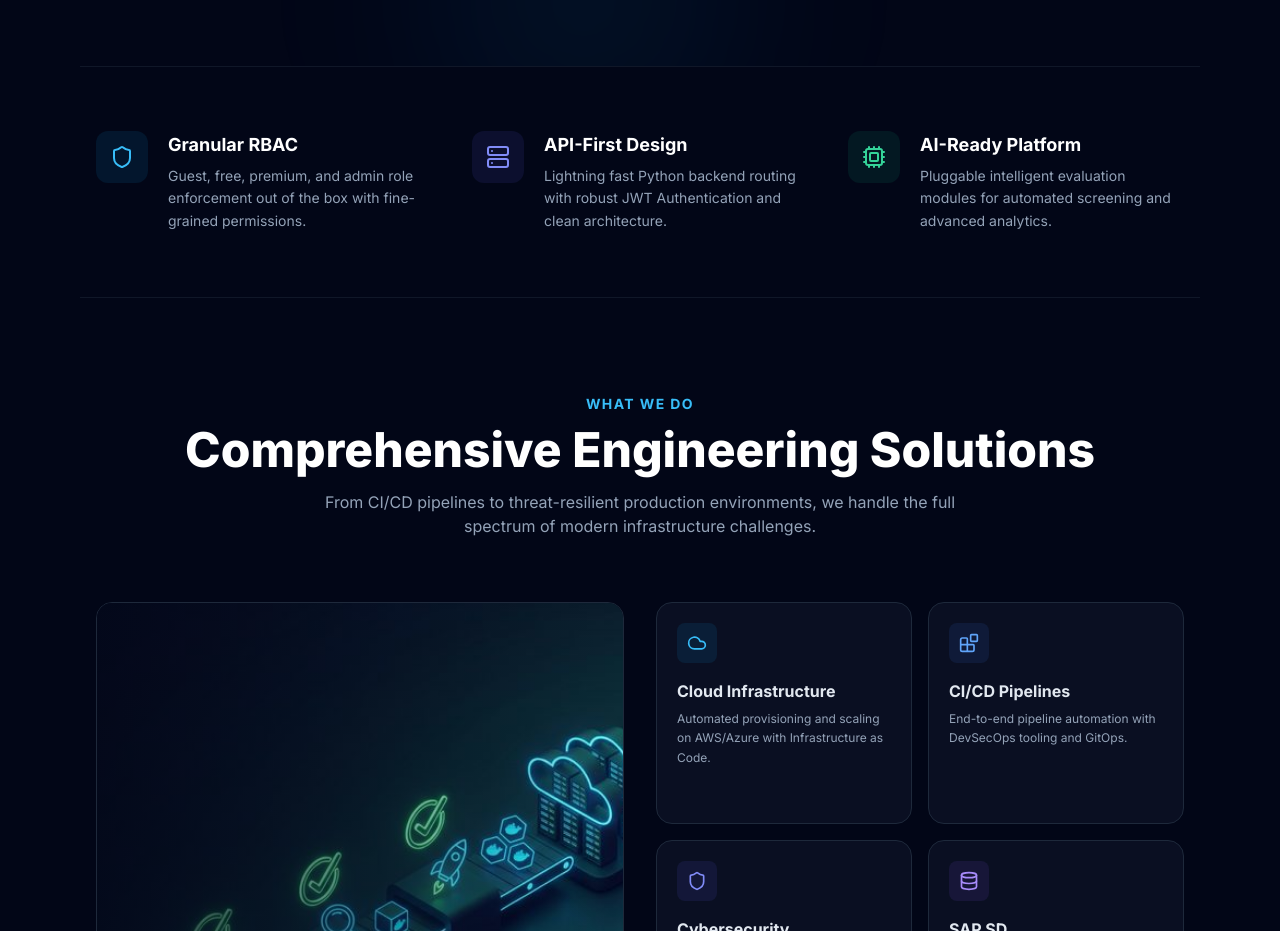
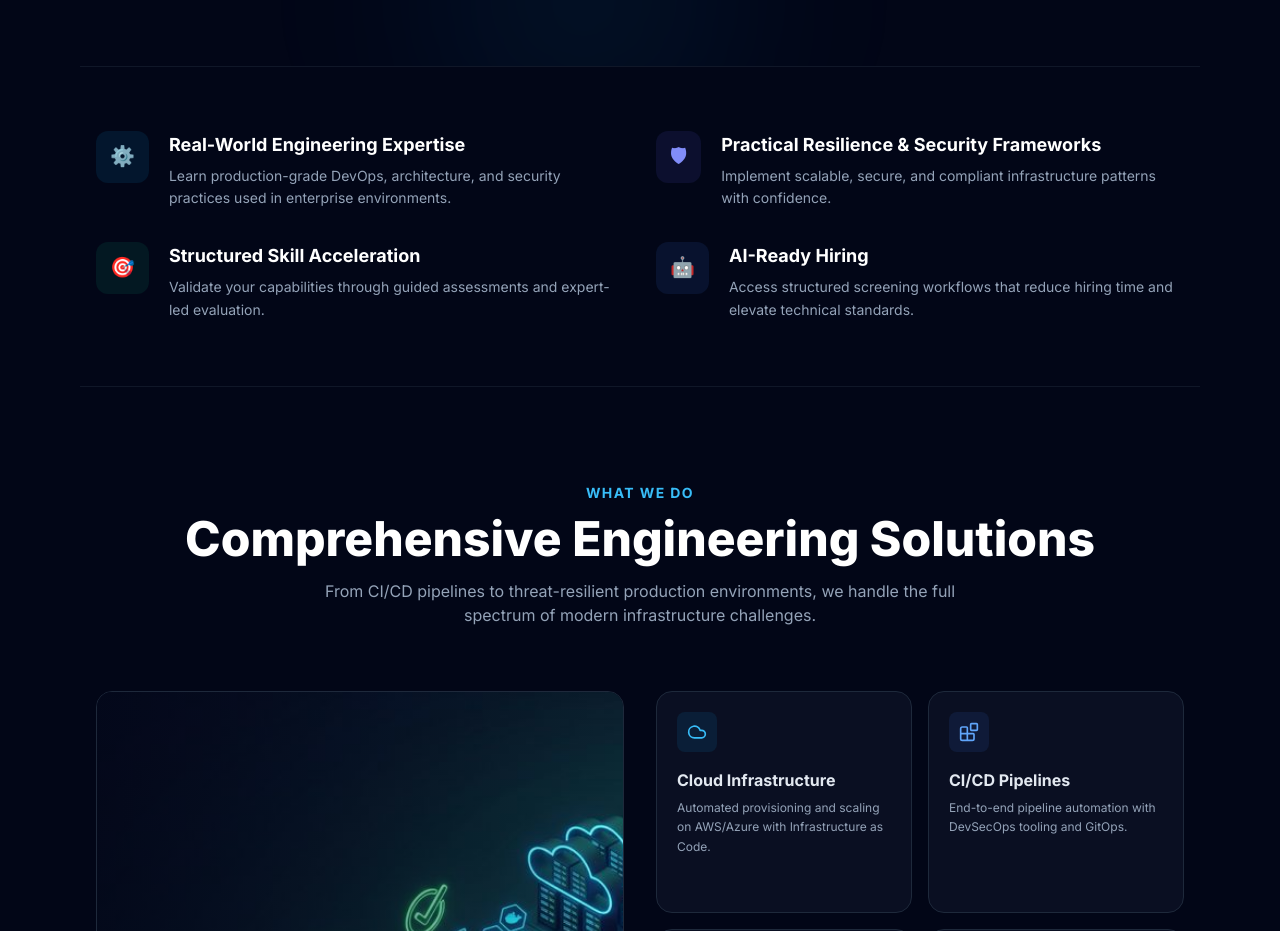
Before and after one commit to thrinathadevops/VERTEX, a Next.js app in the folder varex_frontend/: page / in a window 1280 px wide. Shown: the part 960-1891 px from the top of the page. Built offline with nearby package versions, Linux system fonts and the light colour scheme; no server answers.

Commit message:
goal fix

```diff
--- a/varex_frontend/app/page.tsx
+++ b/varex_frontend/app/page.tsx
@@ -130,16 +130,37 @@ export default function HomePage() {
           TRUST BAR — Key capabilities
          ═══════════════════════════════════════════════════════════ */}
       <section className="py-16 border-y border-slate-800/50 bg-slate-950">
-        <StaggerContainer className="max-w-6xl mx-auto px-4 grid grid-cols-1 md:grid-cols-3 gap-10">
+        <StaggerContainer className="max-w-6xl mx-auto px-4 grid grid-cols-1 md:grid-cols-2 gap-8">
           {[
-            { icon: <Shield className="w-6 h-6" />, color: "sky", title: "Granular RBAC", desc: "Guest, free, premium, and admin role enforcement out of the box with fine-grained permissions." },
-            { icon: <Server className="w-6 h-6" />, color: "indigo", title: "API-First Design", desc: "Lightning fast Python backend routing with robust JWT Authentication and clean architecture." },
-            { icon: <Cpu className="w-6 h-6" />, color: "emerald", title: "AI-Ready Platform", desc: "Pluggable intelligent evaluation modules for automated screening and advanced analytics." },
+            {
+              icon: "⚙️",
+              color: "sky",
+              title: "Real-World Engineering Expertise",
+              desc: "Learn production-grade DevOps, architecture, and security practices used in enterprise environments.",
+            },
+            {
+              icon: "🛡",
+              color: "indigo",
+              title: "Practical Resilience & Security Frameworks",
+              desc: "Implement scalable, secure, and compliant infrastructure patterns with confidence.",
+            },
+            {
+              icon: "🎯",
+              color: "emerald",
+              title: "Structured Skill Acceleration",
+              desc: "Validate your capabilities through guided assessments and expert-led evaluation.",
+            },
+            {
+              icon: "🤖",
+              color: "blue",
+              title: "AI-Ready Hiring",
+              desc: "Access structured screening workflows that reduce hiring time and elevate technical standards.",
+            },
           ].map((f) => (
             <StaggerItem key={f.title}>
               <div className="flex items-start gap-5 group">
                 <div className={`flex-shrink-0 p-3.5 rounded-xl group-hover:scale-110 transition-transform duration-300 ${featureToneClasses[f.color]}`}>
-                  {f.icon}
+                  <span className="text-xl leading-none">{f.icon}</span>
                 </div>
                 <div>
                   <h3 className="text-lg font-bold text-white mb-1.5">{f.title}</h3>
```
